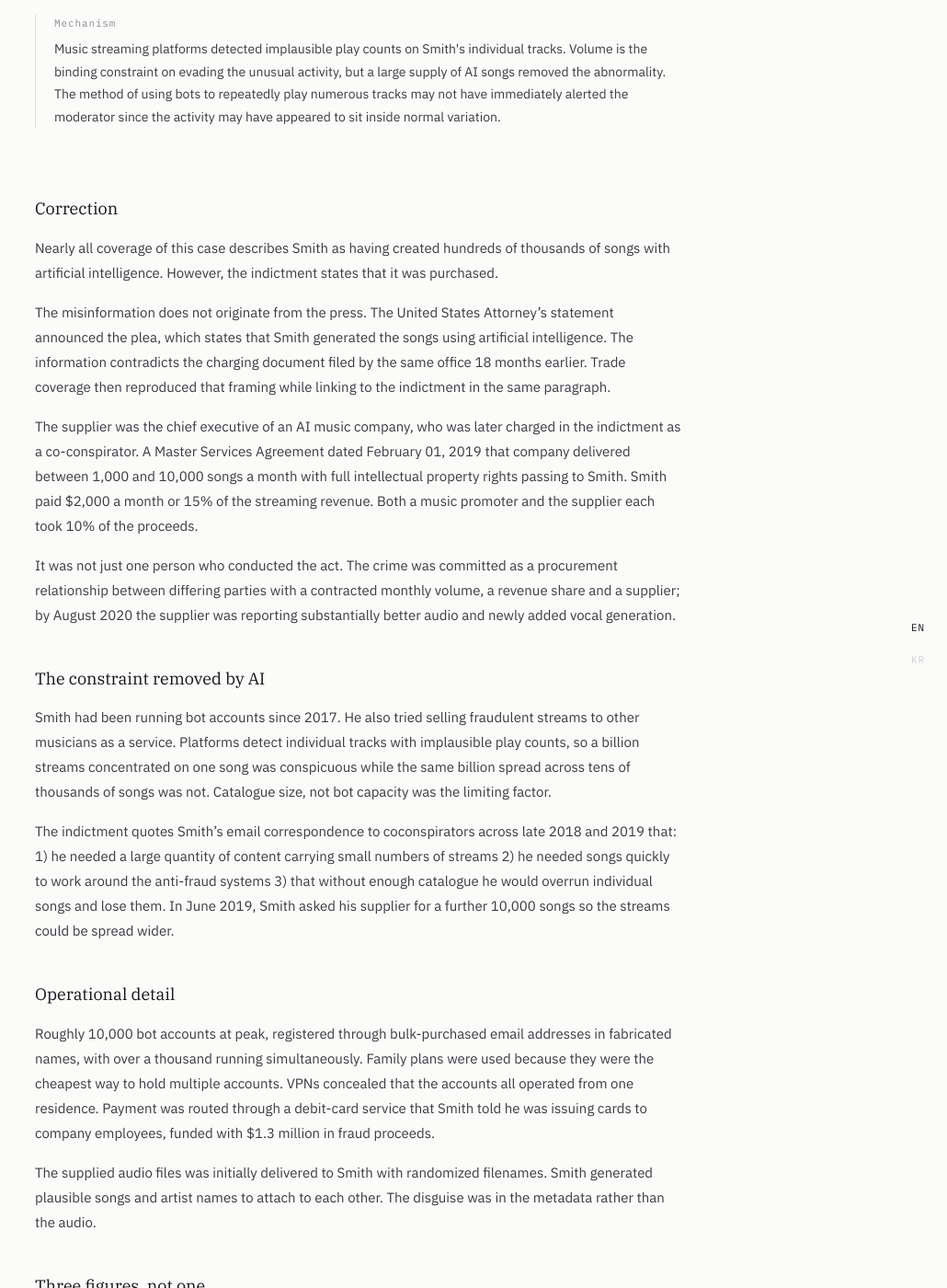
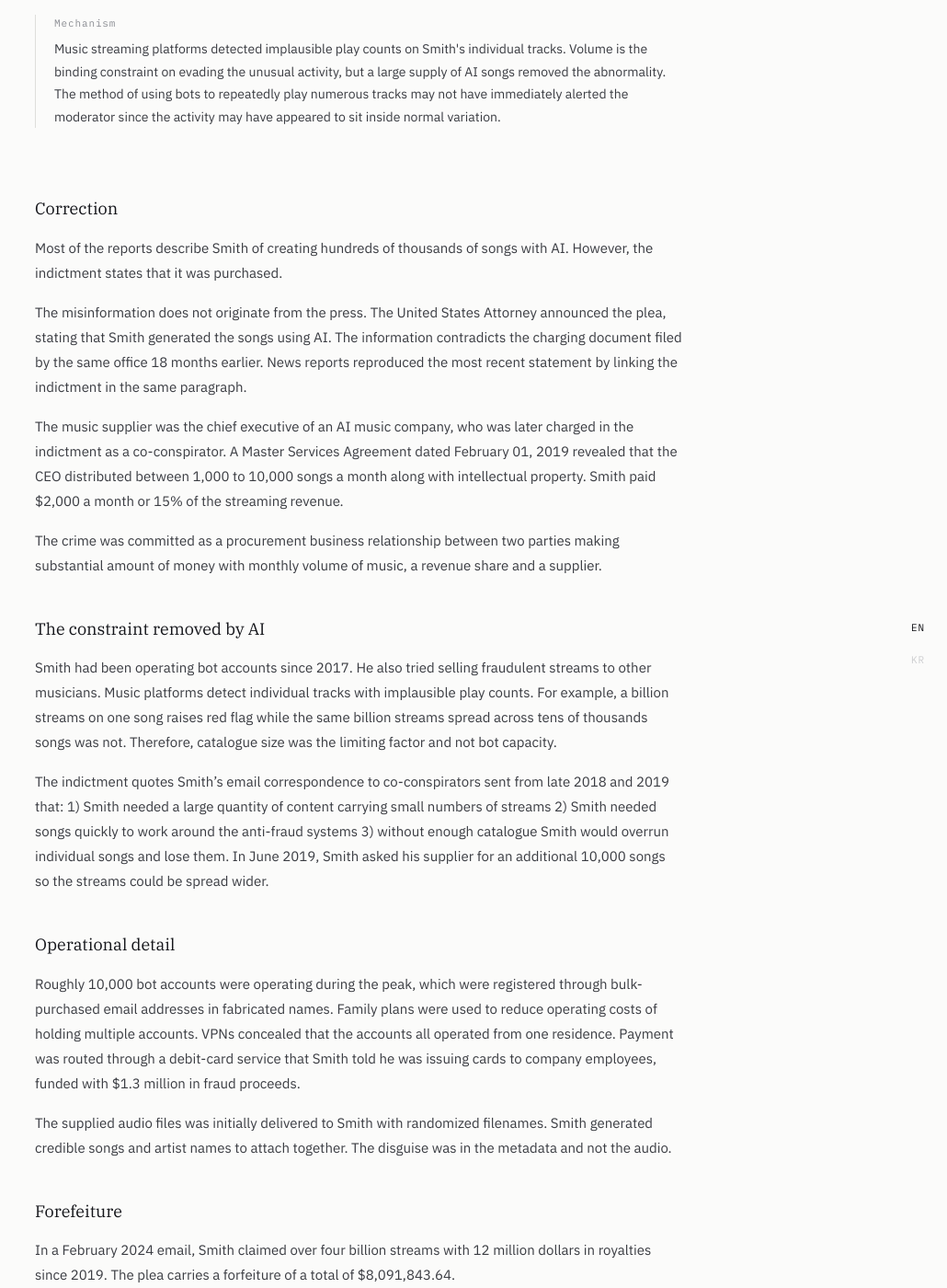
Before and after one commit to maestro-hong/maestro-hong.github.io, a Jekyll site: the page built from _entries/ai-song-crackdown.md, in a window 1280 px wide and 1400 px high, scrolled down 566 px. Shown: the whole window at 92% size, without its empty margins (250-1280 px from the left). Built offline with Jekyll 4.4.1, drawn with Linux system fonts in a browser that asks for light colours; some of the changed text lies outside the part shown.

Commit message:
Modify info

```diff
--- a/_entries/ai-song-crackdown.md
+++ b/_entries/ai-song-crackdown.md
@@ -46,75 +46,60 @@ sources:
 
 ## Correction
 
-Nearly all coverage of this case describes Smith as having created hundreds
-of thousands of songs with artificial intelligence. However, the indictment states that it was purchased.
+Most of the reports describe Smith of creating hundreds of thousands of songs with AI. However, the indictment states that it was purchased.
 
-The misinformation does not originate from the press. The United
-States Attorney's statement announced the plea, which states that Smith
-generated the songs using artificial intelligence. The information contradicts the
-charging document filed by the same office 18 months earlier. Trade
-coverage then reproduced that framing while linking to the indictment in the
-same paragraph.
+The misinformation does not originate from the press. The United States Attorney announced the plea, stating that Smith
+generated the songs using AI. The information contradicts the charging document filed by the same office 18 months earlier.
+News reports reproduced the most recent statement by linking the indictment in the same paragraph.
 
-The supplier was the chief executive of an AI music company, who was later charged in the indictment as a co-conspirator. A Master Services Agreement dated
-February 01, 2019 that company delivered between 1,000 and 10,000 songs a month with full intellectual property rights passing to Smith. Smith paid $2,000 a month or 15% of the streaming revenue. Both a music promoter and the supplier each took 10% of the proceeds.
+The music supplier was the chief executive of an AI music company, who was later charged in the indictment as a co-conspirator. A Master Services Agreement dated
+February 01, 2019 revealed that the CEO distributed between 1,000 to 10,000 songs a month along with intellectual property. Smith paid $2,000 a month or 15% of the streaming revenue.
 
-It was not just one person who conducted the act. The crime was committed as a procurement relationship between differing parties with a contracted monthly volume, a revenue share and a supplier; by August 2020 the supplier was reporting substantially better audio and newly added vocal generation.
+The crime was committed as a procurement business relationship between two parties making substantial amount of money with monthly volume of music, a revenue share and a supplier.
 
 ## The constraint removed by AI
 
-Smith had been running bot accounts since 2017. He also tried selling
-fraudulent streams to other musicians as a service. Platforms detect individual tracks with implausible play counts, so a billion streams concentrated on one song was conspicuous while the same billion spread across tens of thousands of songs was not. Catalogue size, not bot capacity was the limiting factor.
+Smith had been operating bot accounts since 2017. He also tried selling
+fraudulent streams to other musicians. Music platforms detect individual tracks with implausible play counts. For example, a billion streams on one song raises red flag while the same billion streams spread across tens of thousands songs was not. Therefore, catalogue size was the limiting factor and not bot capacity.
 
-The indictment quotes Smith's email correspondence to coconspirators across late 2018 and 2019 that: 1) he needed a large quantity of content carrying small numbers of streams 2) he needed songs quickly to work around the anti-fraud systems 3) that without enough catalogue he would overrun individual songs and lose them. In June 2019, Smith asked his supplier for a further 10,000 songs so the streams could be spread wider.
+The indictment quotes Smith's email correspondence to co-conspirators sent from late 2018 and 2019 that: 1) Smith needed a large quantity of content carrying small numbers of streams 2) Smith needed songs quickly to work around the anti-fraud systems 3) without enough catalogue Smith would overrun individual songs and lose them. In June 2019, Smith asked his supplier for an additional 10,000 songs so the streams could be spread wider.
 
 ## Operational detail
 
-Roughly 10,000 bot accounts at peak, registered through bulk-purchased
-email addresses in fabricated names, with over a thousand running
-simultaneously. Family plans were used because they were the cheapest way to
-hold multiple accounts. VPNs concealed that the accounts all operated from
+Roughly 10,000 bot accounts were operating during the peak, which were registered through bulk-purchased
+email addresses in fabricated names. Family plans were used to reduce operating costs of
+holding multiple accounts. VPNs concealed that the accounts all operated from
 one residence. Payment was routed through a debit-card service that Smith
 told he was issuing cards to company employees, funded with $1.3 million in
 fraud proceeds.
 
-The supplied audio files was initially delivered to Smith with randomized filenames. Smith generated plausible songs and artist names to attach to each other. The disguise was in the metadata rather than the audio.
+The supplied audio files was initially delivered to Smith with randomized filenames. Smith generated credible songs
+and artist names to attach together. The disguise was in the metadata and not the audio.
 
-## Three figures, not one
+## Forefeiture
 
-In a February 2024 email, Smith claimed over four billion streams and twelve
-million dollars in royalties since 2019. The indictment alleges more than
-10 million. The plea carries a forfeiture of $8,091,843.64.
+In a February 2024 email, Smith claimed over four billion streams with 12
+million dollars in royalties since 2019. The plea carries a forfeiture of a total of $8,091,843.64.
 
-These are not revisions of a single estimate. The first is an offender's
-boast, the second is a prosecutor's allegation across three counts, the third a
-negotiated forfeiture attached to one count. Coverage that presents them
-interchangeably, or that pairs the largest figure with the guilty plea, is
-conflating three different quantities.
+## The lie
 
-## The provenance lie
-
-When the Mechanical Licensing Collective halted payments and challenged him
+When the Mechanical Licensing Collective paused payments and challenged Smith
 in 2023, Smith and his representatives denied stream manipulation and
 asserted that the works were human-authored rather than computer-generated.
-The false claim was about AI provenance specifically, which is worth noting
-as platforms and collecting societies move toward mandatory AI disclosure. The enforcement question is not whether disclosure is required, but
-whether a denial is independently actionable.
 
 ## Enforcement
 
-Smith was charged on September 04, 2024 on three counts a) wire fraud conspiracy b) wire fraud and 3) money laundering conspiracy. Each count carries a maximum of twenty
-years. On March 19 2026, Smith pleaded guilty to a single count of conspiracy to
-commit wire fraud, maximum five years and forfeiture agreed at $8,091,843.64.
-Sentencing was listed for July 29 2026 before Judge John G. Koeltl.
+Smith was charged on September 04, 2024 on three counts: a) wire fraud conspiracy b) wire fraud 3) money laundering conspiracy. Each count carries a maximum of 20
+years. On March 19, 2026, Smith pleaded guilty to one count of conspiracy to
+commit wire fraud with maximum five years. The forefeiture was set at $8,091,843.64.
+Sentencing was listed for July 29, 2026 before Judge John G. Koeltl.
 
-On September 22, the defence filed a sentencing memorandum asking for probation arguing that the losses were spread so thinly across millions of rights holders that no individual artist or songwriter suffered any real damage. The guidelines range is 46 to 57 months, but the Probation Office recommended 24. The government had not filed its submission when this was reported.
+On September 22, the defence filed a sentencing memorandum asking for probation; arguing that the losses were spread so thinly across millions of songs that no individual artist or songwriter suffered any damage. The sentence of Smith ranged from 46 to 57 months, but the Probation Office recommended 24.
 
-That argument is worth holding next to the mechanism described above.
 Spreading the revenue thinly enough per track to sit inside normal variation
-was how the scheme stayed under the platforms' detection thresholds. The same
-thinness is now being offered as the reason nobody was harmed.
+was how the scheme stayed under the platforms' detection thresholds. The defendant is making the claim that the
+'thinness' is the reason nobody was harmed.
 
-**Open.** No sentencing date and the indictment identifies the
-AI music company executive and the promoter as co-conspirators, and no public
-charging document against either has been located.
+**Open** No sentencing date and the indictment was found for the
+AI music company executive and the promoter. No public
+charging document for the two has been found.
```
